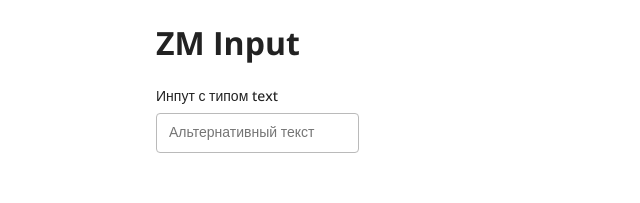
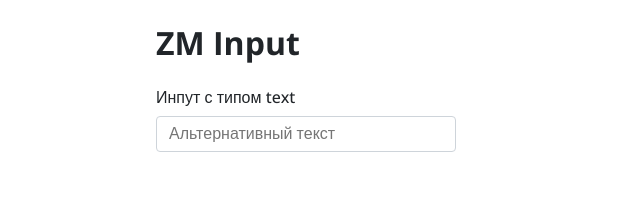
Before and after one commit to zaurmag/zm-ui-vue, a Vue app: page / in a window 1280 px wide. Shown: the top 203 px of the page, without its empty margins (0-640 px from the left). Built offline with nearby package versions, Linux system fonts and the light colour scheme.

Commit message:
Rector: zm-input

```diff
--- a/src/App.vue
+++ b/src/App.vue
@@ -17,7 +17,8 @@ const changeInput = value => {
       v-model="test"
       label="Инпут с типом text"
       placeholder="Альтернативный текст"
-      width="200px"
+      width="300px"
+      size="md"
       @change="changeInput"
     />
   </main>
--- a/src/app/styles/main.scss
+++ b/src/app/styles/main.scss
@@ -11,7 +11,7 @@ html {
 body {
   padding: 0;
   margin: 0;
-  font: 1rem $fontFamily;
-  color: $dark;
+  font: 1rem $font-family;
+  color: $gray-900;
   background-color: $white;
 }
--- a/src/app/styles/variables.scss
+++ b/src/app/styles/variables.scss
@@ -1,10 +1,53 @@
-// Font
-$fontFamily: 'Open sans', sans-serif !default;
+$border-width: 1px !default;
 
-// Colors
-$gray: #6c757d !default;
-$lightGray: #bababa !default;
+// ---- ** Font ** ----
+$font-family: 'Open sans', sans-serif !default;
+
+$line-height-base: 1.5 !default;
+$line-height-sm:   1.25 !default;
+$line-height-lg:   2 !default;
+
+// Sizes
+$font-size-base: 1rem !default;
+$font-size-sm:   $font-size-base * .875 !default;
+$font-size-lg:   $font-size-base * 1.25 !default;
+
+// ---- ** Colors ** ----
+$white:    #fff !default;
+$gray-100: #f8f9fa !default;
+$gray-200: #e9ecef !default;
+$gray-300: #dee2e6 !default;
+$gray-400: #ced4da !default;
+$gray-500: #adb5bd !default;
+$gray-600: #6c757d !default;
+$gray-700: #495057 !default;
+$gray-800: #343a40 !default;
+$gray-900: #212529 !default;
+$black:    #000 !default;
+
 $dark: #222222 !default;
 $blue: #1569f9 !default;
-$white: #ffffff !default;
-$black: #000000 !default;
+
+// ---- ** Border ** ----
+// Width
+$border-width:       1px !default;
+
+// Radius
+$border-radius:     .375rem !default;
+$border-radius-sm:  .25rem !default;
+$border-radius-lg:  .5rem !default;
+$border-radius-xl:  1rem !default;
+$border-radius-2xl: 2rem !default;
+
+// Input
+$input-border-width:   $border-width;
+$input-border-color:   $gray-400 !default;
+$input-disabled-color: null !default;
+
+$input-padding-x-lg:   1rem !default;
+$input-padding-y-lg:  .5rem !default;
+$input-padding-x-sm:  .5rem !default;
+$input-padding-y-sm:  .25rem !default;
+
+$input-height-sm: calc($line-height-base * 1em + .5rem + 2px);
+$input-height-lg: calc($line-height-base * 1em + 1rem + 2px);
--- a/src/components/zm-input/zm-input.vue
+++ b/src/components/zm-input/zm-input.vue
@@ -2,11 +2,8 @@
   <div
     :class="[
       'zm-input',
-      {
-        'zm-input--lg': size === 'lg',
-        'zm-input--md': size === 'md',
-        'is-disabled': isDisabled,
-      },
+      size ? `zm-input--${size}` : '',
+      { 'is-disabled': isDisabled },
     ]"
     :style="{ width }"
   >
@@ -20,6 +17,7 @@
       :id="id ?? generatedId"
       :type="type"
       :placeholder="placeholder"
+      :disabled="isDisabled"
     />
   </div>
 </template>
@@ -27,8 +25,11 @@
 <script setup lang="ts">
 import { useId } from 'vue'
 
+type Model = string | number
+
+// Emits and props
 const $emit = defineEmits<{
-  change: [value: string | number]
+  change: [value: Model]
 }>()
 
 const { type = 'text', width = '100%' } = defineProps<{
@@ -37,7 +38,7 @@ const { type = 'text', width = '100%' } = defineProps<{
   label?: string
   width?: string
   isDisabled?: boolean
-  size?: 'md' | 'lg'
+  size?: 'sm' | 'lg'
   placeholder?: string
 }>()
 
@@ -45,7 +46,7 @@ const { type = 'text', width = '100%' } = defineProps<{
 const generatedId = useId()
 
 // Refs
-const modelValue = defineModel<string | number>({
+const modelValue = defineModel<Model>({
   required: true,
   set(value) {
     $emit('change', value)
@@ -62,48 +63,63 @@ const modelValue = defineModel<string | number>({
   display: grid;
   grid-gap: 0.5rem;
 
-  &.is-disabled {
-    pointer-events: none;
-  }
-
   &__label {
-    color: $dark;
-    font-size: fz(14);
+    color: $gray-900;
+    font-size: $font-size-base;
     font-weight: 500;
     display: inline-block;
-
-    .is-disabled & {
-      color: color.adjust($dark, $lightness: 50%);
-    }
   }
 
   &__field {
-    border: 1px solid $lightGray;
+    border: 1px solid $input-border-color;
     border-radius: 0.25rem;
     padding: 0.5rem 0.75rem;
-    height: 2.5rem;
     outline: none;
+    font-size: $font-size-base;
+    font-weight: 400;
     transition: border-color 0.3s ease;
-
-    #{$self}--md & {
-      height: 1rem;
-    }
-
-    #{$self}--lg & {
-      height: 2rem;
-    }
 
     &:focus {
       border-color: $blue;
     }
 
     &::placeholder {
-      font-size: fz(14);
-      font-family: $fontFamily;
+      font-size: $font-size-base;
+      font-family: $font-family;
     }
+  }
 
-    .is-disabled & {
-      color: color.adjust($lightGray, $lightness: 50%);
+  // Disabled
+  &.is-disabled {
+    #{$self}__field {
+      opacity: 1;
+      color: $input-disabled-color;
+      background-color: $gray-200;
+    }
+  }
+
+  // Sizes
+  &--sm {
+    #{$self}__field {
+      padding: $input-padding-y-sm $input-padding-x-sm;
+      font-size: $font-size-sm;
+      min-height: $input-height-sm;
+
+      &::placeholder {
+        font-size: $font-size-sm;
+      }
+    }
+  }
+
+  &--lg {
+    #{$self}__field {
+      padding: $input-padding-y-lg $input-padding-x-lg;
+      font-size: $font-size-lg;
+      min-height: $input-height-lg;
+
+      &::placeholder {
+        font-size: $font-size-lg;
+      }
     }
   }
 }
--- a/vite.config.ts
+++ b/vite.config.ts
@@ -20,9 +20,9 @@ export default defineConfig({
       scss: {
         api: 'modern-compiler',
         additionalData: `
-          @use '/src/app/styles/variables' as *;
           @use '/src/app/styles/functions' as *;
           @use '/src/app/styles/font' as *;
+          @use '/src/app/styles/variables' as *;
           @use 'sass:color' as color;
         `,
       },
```
Also changed, not shown: 1 other file (tests, documents, lock files or other folders).
